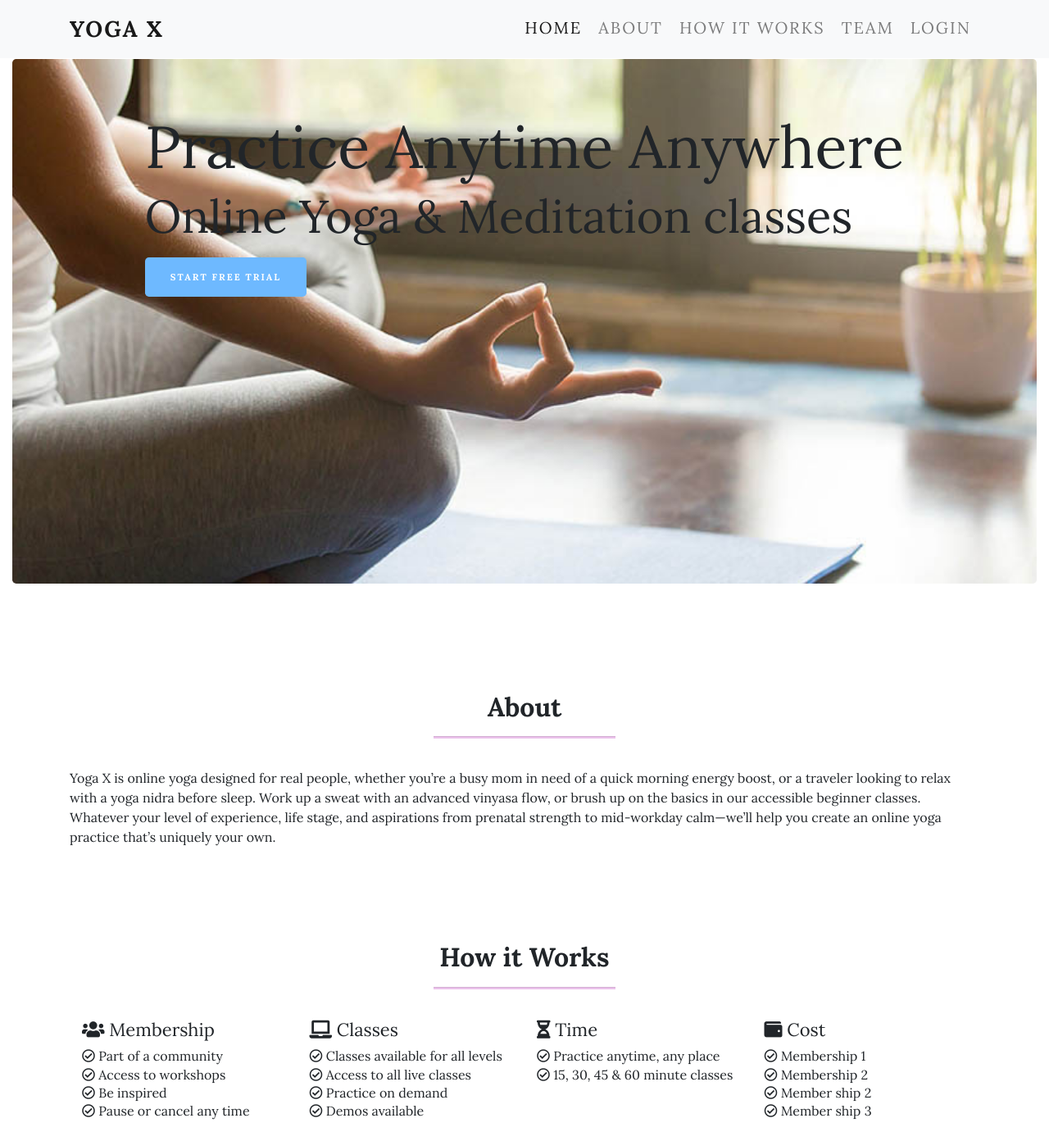
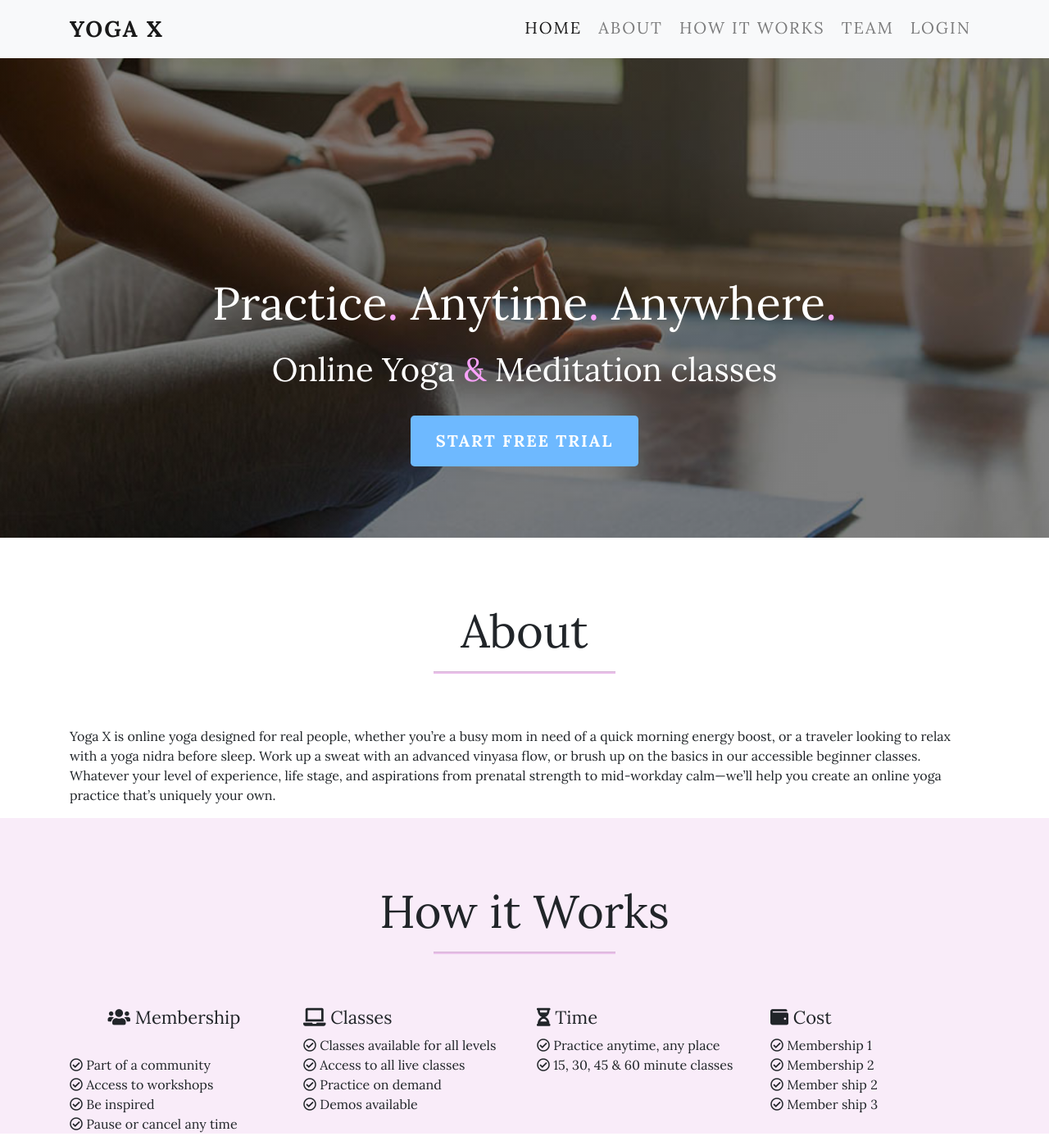
Before and after one commit to vanessacleary/vanessacleary-Ms1-2021, a plain HTML site: page index.html in a window 1280 px wide. Shown: the part 8-1400 px from the top of the page at 82% size. Drawn offline with nearby package versions, Linux system fonts and the light colour scheme.

Commit message:
upadte jumbotron text, button and format

```diff
--- a/assets/css/style.css
+++ b/assets/css/style.css
@@ -41,19 +41,20 @@ html {
 }
 
 /* Jumbotron  */
-  .jumbotron-section {
+.home-section {
   height: 80vh;
-    background: url('../images/meditation\ 1.jpg') no-repeat fixed;
+  width: 100%;
+  background: linear-gradient(rgba(0.5,0.5,0.5,0.5), rgba(0.5,0.5,0.5,0.5)), url(../images/meditation.jpg) no-repeat fixed;
+  background-position: bottom;
+  background-repeat: no-repeat;
+  background-attachment: scroll;
   background-size: cover;
-    background-position: bottom;
-    width: 100%;
-    display: -webkit-box;
-    display: -ms-flexbox;
-    display: flex;
-    -webkit-box-pack: center;
-    -ms-flex-pack: center;
-    justify-content: center;
-    /* margin-top: 120px; */
+  padding-top: 20%;
+}
+
+.jumbotron-custom {
+background-color: #ffffff00;
+color: white;
 }
 
 .jumbotron-content {
@@ -61,7 +62,6 @@ html {
   margin-top: 2rem;
   -ms-flex-line-pack: center;
   align-content: center;
-
 }
 
 .jumbotron-content h1 {
@@ -73,14 +73,14 @@ html {
 }
 
 /* About section */
-
+/*
 .about-heading {
 font-weight: 400;
 text-align: center;
 font-size: 28px;
 line-height: 1.4;
 position: relative;
-}
+} */
 
 .about-section {
 text-align: center;
@@ -91,6 +91,10 @@ html {
 }
 
 /* how it works section */
+
+#works-section {
+background-color: #ebc2eb4f;
+}
 
 .works-heading{
 font-weight: 400;
@@ -153,18 +157,22 @@ ul {
 text-align: left;
 }
 
+.display-5 {
+font-size: 2.5rem;
+line-height: 1.2;
+}
+
 /* colors, headings, buttons, spacing, divider */
-.btn-primary {
+.btn-light-blue {
 background-color: #6eb9ff;
 border-color: transparent;
 color: white;
 text-transform: uppercase;
 letter-spacing: 2px;
-  font-size: 0.7rem;
 padding: 15px 30px;
 font-weight: 600;
 }
-.btn-primary:hover {
+.btn-light-blue:hover {
 background-color: #FAA2FB;
 border-color: transparent;
 color: #6efffa;
@@ -239,11 +247,11 @@ footer .form-control {
 
 /* Log-in form */
 
-.form-group {
+/* .form-group {
 width: 60%;
 margin-left: auto;
 margin-right: auto;
-}
+} */
 
 #log-in-form .form-control {
 width: 60%;
--- a/index.html
+++ b/index.html
@@ -1,11 +1,12 @@
-<!doctype html>
-<html lang="en">
+html lang="en">
   <head>
     <!-- Required meta tags -->
     <meta charset="utf-8">
     <meta name="viewport" content="width=device-width, initial-scale=1, shrink-to-fit=no">
+    <!-- https://www.w3schools.com/tags/tag_meta.asp -->
+    <meta name="description" content="Book Your Online Yoga Classes">
+    <title>Yoga X: Online Yoga Classes</title>
 
-    <title>Yoga X</title>
     <!-- Google fonts-->
     <link href="https://fonts.googleapis.com/css?family=Lora:400,700,400italic,700italic" rel="stylesheet"
         type="text/css" />
@@ -18,8 +19,6 @@
     <link rel="stylesheet" href="https://cdnjs.cloudflare.com/ajax/libs/font-awesome/5.15.3/css/all.min.css">
     <!-- Style sheet -->
     <link rel="stylesheet" href="assets/css/style.css">
-
-    <title>Online Yoga Classes</title>
 
   </head>
   <body>
@@ -57,14 +56,14 @@
 </header>
 
 <!-- main image  -->
-<section id="home">
-  <div class="container-fluid">
-  <div class="jumbotron jumbotron-section">
+<section id="home" class="home-section">
+  <div class="container-fluid text-center">
+  <div class="jumbotron jumbotron-custom">
     <div class="row">
       <div class="col">
-        <h3 class="display-3">Practice Anytime Anywhere</h3>
-        <p class="display-4">Online Yoga & Meditation classes</p>
-        <a class="btn btn-primary btn-lg" href="#" role="button">Start Free Trial</a>
+        <h3 class="display-4">Practice<span style="color: #FAA2FB">.</span> Anytime<span style="color: #FAA2FB">.</span> Anywhere<span style="color: #FAA2FB">.</span></h3>
+        <p class="display-5 py-3">Online Yoga <span style="color: #FAA2FB">&</span> Meditation classes</p>
+        <a class="btn btn-light-blue btn-lg" href="#" role="button">Start Free Trial</a>
       </div>
     </div>
     </div>
@@ -75,9 +74,9 @@
 <!-- About  -->
 <section id="about">
    <div class="container">
-       <div class="row about-heading">
-         <div class="col-12 about-section">
-             <h2>About</h2>
+       <div class="row pb-5">
+         <div class="col-12 text-center">
+             <h2 class="display-4">About</h2>
              <hr class="divider-section" />
          </div>
          </div>
@@ -97,17 +96,19 @@
 <!-- /About us  -->
 
 <!-- How it works -->
-<section id="works">
-    <div class="container works-section">
-      <div class="row">
-        <div class="col-12 works-heading">
-          <h2>How it Works</h2>
+<section id="works-section">
+    <div class="container">
+      <div class="row pb-5">
+        <div class="col-12 text-center">
+          <h2 class="display-4">How it Works</h2>
           <hr class="divider-section" />
         </div>
       </div>
 
-      <div class="row works-section">
-        <div class="col-sm-12 col-lg-3 works-reasons"><h3><i class="fas fa-users"></i> Membership</h3>
+      <div class="row">
+        <div class="col-12 col-md-6 col-lg-3 works-reasons">
+          <h3 class="text-center text-md-justify"><i class="fas fa-users"></i> Membership</h3>
+          <br>
           <ul>
             <li><i class="far fa-check-circle"></i> Part of a community </li>
             <li><i class="far fa-check-circle"></i> Access to workshops</li>
@@ -116,7 +117,7 @@
           </ul>
         </div>
 
-        <div class="col-sm-12 col-lg-3 works-reasons"><h3><i class="fas fa-laptop"></i> Classes</h3>
+        <div class="col-12 col-md-6 col-lg-3 works-reasons"><h3><i class="fas fa-laptop"></i> Classes</h3>
         <ul>
           <li><i class="far fa-check-circle"></i> Classes available for all levels</li>
           <li><i class="far fa-check-circle"></i> Access to all live classes </li>
@@ -125,14 +126,14 @@
         </ul>
         </div>
 
-        <div class="col-sm-12 col-lg-3 works-reasons"><h3><i class="fas fa-hourglass-half"></i> Time</h3>
+        <div class="col-12 col-md-6 col-lg-3 works-reasons"><h3><i class="fas fa-hourglass-half"></i> Time</h3>
           <ul>
             <li><i class="far fa-check-circle"></i> Practice anytime, any place </li>
             <li><i class="far fa-check-circle"></i> 15, 30, 45 & 60 minute classes</li>
           </ul>
         </div>
 
-        <div class="col-sm-12 col-lg-3 works-reasons"><h3><i class="fas fa-wallet"></i> Cost</h3>
+        <div class="col-12 col-md-6 col-lg-3 works-reasons"><h3><i class="fas fa-wallet"></i> Cost</h3>
           <ul>
           <li><i class="far fa-check-circle"></i> Membership 1</li>
           <li><i class="far fa-check-circle"></i> Membership 2</li>
@@ -294,8 +295,5 @@
       <script src="https://cdnjs.cloudflare.com/ajax/libs/popper.js/1.14.7/umd/popper.min.js"
       integrity="sha384-UO2eT0CpHqdSJQ6hJty5KVphtPhzWj9WO1clHTMGa3JDZwrnQq4sF86dIHNDz0W1"
       crossorigin="anonymous"></script>
-
-      <script src="js/script.js"></script>
-
     </body>
 </html>
```
Also changed, not shown: assets/images/meditation.jpg (renamed from assets/images/meditation 1.jpg). Lines whose indentation alone changed are shown as unchanged.
